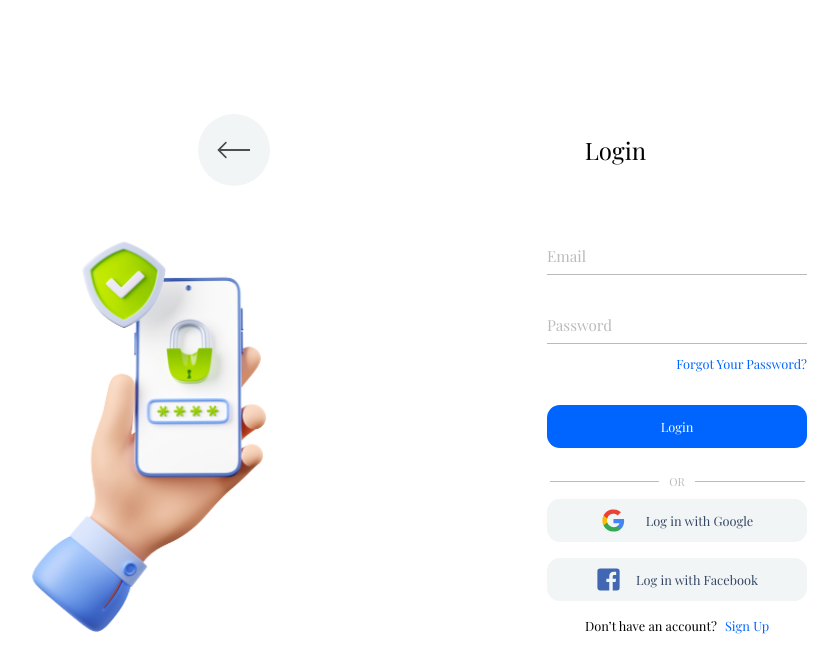
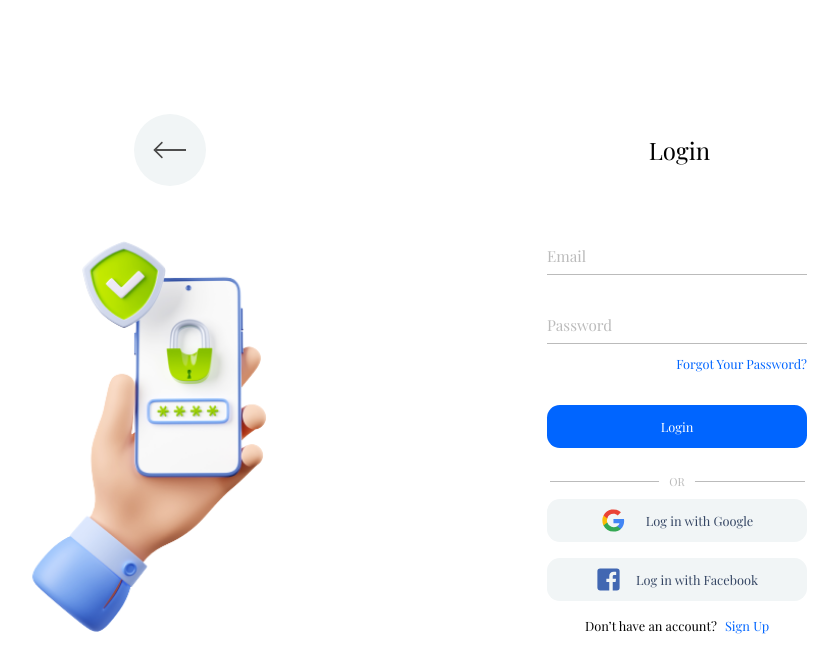
Before and after one commit to MarioGrusz/HableMas, a React (Vite) app in the folder client/: page /login in a window 1280 px wide. Shown: the top 672 px of the page, without its empty margins (218-1056 px from the left). Built offline with nearby package versions, Linux system fonts and the light colour scheme; no server answers.

Commit message:
styles updated

```diff
--- a/client/src/components/AuthHeader/index.scss
+++ b/client/src/components/AuthHeader/index.scss
@@ -5,7 +5,7 @@
   display: flex;
   justify-content: space-between;
   align-items: center;
-  padding: 0 6rem;
+  padding: 0 2rem;
   position: relative;
 
   @include mq(tablet-small, max) {
--- a/client/src/pages/ResetPassword.jsx
+++ b/client/src/pages/ResetPassword.jsx
@@ -1,3 +1,4 @@
+import '../styles/auth.scss';
 import AuthHeader from '../components/AuthHeader/AuthHeader'
 import resetImage from '../assets/reset.png';
 import { useState } from 'react';
--- a/client/src/pages/SignupPage.jsx
+++ b/client/src/pages/SignupPage.jsx
@@ -1,3 +1,4 @@
+import '../styles/auth.scss';
 import AuthHeader from '../components/AuthHeader/AuthHeader'
 import signupImage from '../assets/signUp.png';
 import { useState } from 'react';
```
